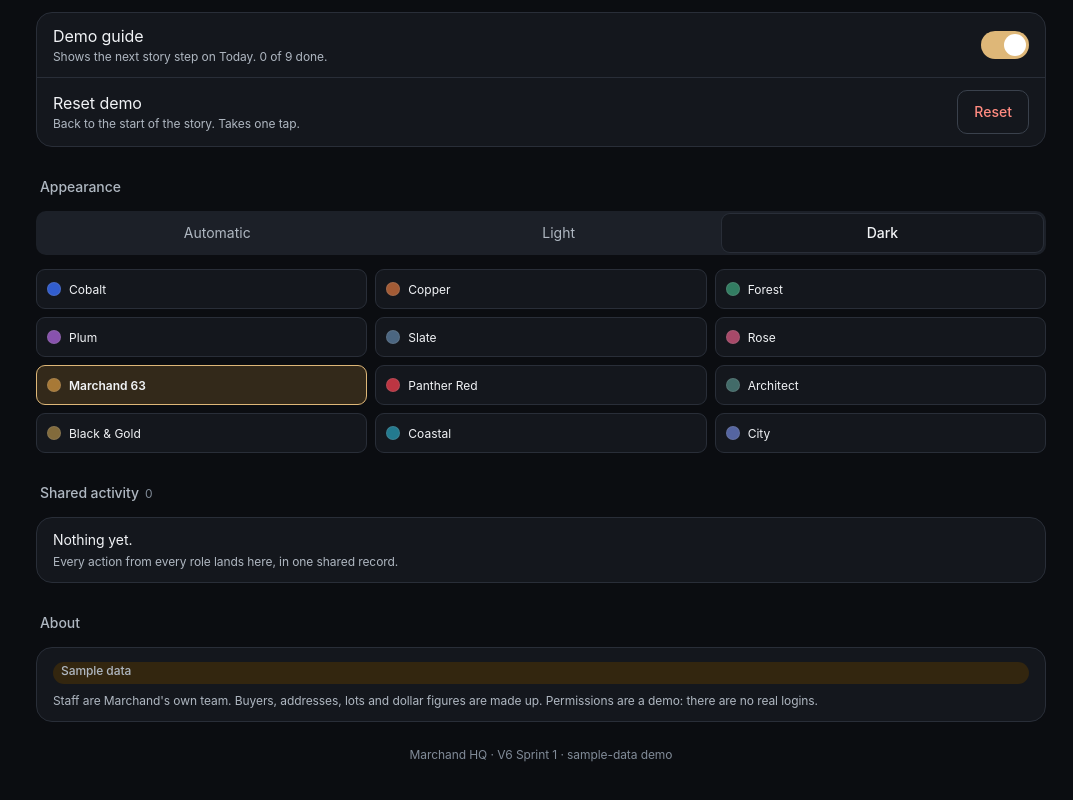
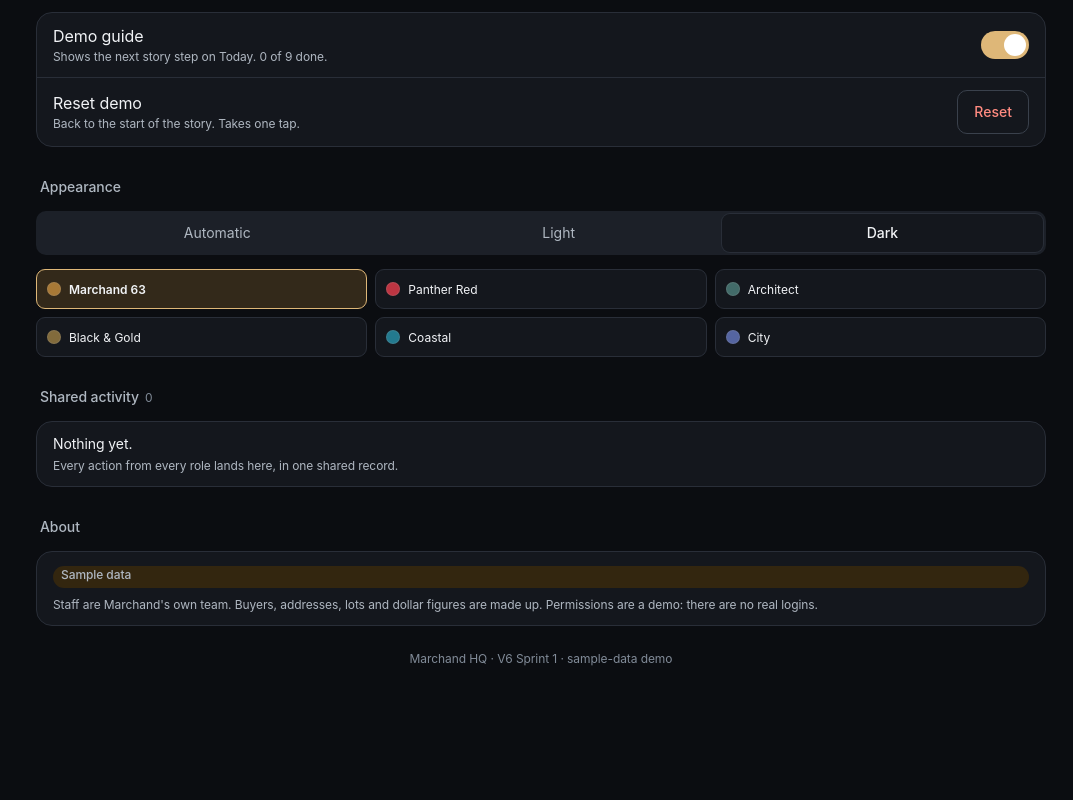
Before and after one commit to AlexChisholm15/marchand-hq, a Next.js app: page /more in a window 1280 px wide. Shown: the part 984-1784 px from the top of the page, without its empty margins (207-1280 px from the left). After the commit the page ends 1692 px from the top, so only its background shows below. Built offline with nearby package versions, Linux system fonts and the light colour scheme.

Commit message:
Simplify appearance to six shared Marchand colourways

```diff
--- a/src/components/Shell.tsx
+++ b/src/components/Shell.tsx
@@ -9,6 +9,7 @@ import s from './shell.module.css';
 import { Button, IconButton, List, Row, SearchBox, Sheet, Skeleton } from './ui';
 import { Logo } from './Logo';
 import { FloatingAsk } from './FloatingAsk';
+import { COLOURWAYS } from '@/lib/palettes';
 import { useStore } from '@/lib/store';
 import { navFor, roleById, ROLES, canSeeMoney, DEMO_HOME_ID, type NavId } from '@/lib/people';
 import { homesFor, STORY } from '@/lib/engine';
@@ -153,20 +154,7 @@ export function Page({ title, sub, back, children }: { title: string; sub?: stri
           {sub && <p className={s.topSub}>{sub}</p>}
         </div>
         <div className={s.topActions}>
-          <ColourwayPicker palette={palette} setPalette={setPalette}>
-              <option value="cobalt">Cobalt</option>
-              <option value="copper">Copper</option>
-              <option value="forest">Forest</option>
-              <option value="plum">Plum</option>
-              <option value="slate">Slate</option>
-              <option value="rose">Rose</option>
-              <option value="marchand63">Marchand 63</option>
-              <option value="panther">Panther Red</option>
-              <option value="architect">Architect</option>
-              <option value="blackgold">Black &amp; Gold</option>
-              <option value="coastal">Coastal</option>
-              <option value="city">City</option>
-          </ColourwayPicker>
+          <ColourwayPicker palette={palette} setPalette={setPalette} />
           <IconButton label="Search homes and tasks" onClick={openSearch}>
             <Search size={20} />
           </IconButton>
@@ -190,19 +178,16 @@ export function Page({ title, sub, back, children }: { title: string; sub?: stri
 }
 
 // Keep the original option values and store action as the single switching path.
-function ColourwayPicker({ palette, setPalette, children }: {
+function ColourwayPicker({ palette, setPalette }: {
   palette: ReturnType<typeof useStore>['palette'];
   setPalette: ReturnType<typeof useStore>['setPalette'];
-  children: ReactNode;
 }) {
   const trigger = useRef<HTMLButtonElement>(null);
   const menu = useRef<HTMLDivElement>(null);
   const id = useId();
   const [open, setOpen] = useState(false);
   const [position, setPosition] = useState({ top: 0, left: 0, maxHeight: 400 });
-  const [label, setLabel] = useState('');
-  const options = useRef<HTMLSelectElement>(null);
-  useEffect(() => { setLabel(options.current?.selectedOptions[0]?.text ?? palette); }, [palette]);
+  const label = COLOURWAYS.find(option => option.id === palette)?.label ?? palette;
   useLayoutEffect(() => {
     if (!open) return;
     const place = () => {
@@ -226,7 +211,6 @@ function ColourwayPicker({ palette, setPalette, children }: {
   }, [open]);
   const close = () => { setOpen(false); trigger.current?.focus(); };
   return <>
-    <select hidden aria-hidden ref={options} value={palette} onChange={e => setPalette(e.target.value as typeof palette)}>{children}</select>
     <button ref={trigger} type="button" className={s.palettePicker} aria-label={`Colourway: ${label || palette}`} aria-haspopup="listbox" aria-expanded={open} aria-controls={open ? id : undefined}
       onClick={() => setOpen(!open)} onKeyDown={e => { if (e.key === 'ArrowDown' || e.key === 'ArrowUp') { e.preventDefault(); setOpen(true); } }}>
       <span className={s.paletteDot} aria-hidden /><span className={s.paletteLabel}>{label || palette}</span><ChevronDown size={14} aria-hidden />
@@ -249,9 +233,9 @@ function ColourwayPicker({ palette, setPalette, children }: {
         } else return;
         if (next >= 0) { e.preventDefault(); items[next].focus(); }
       }}>
-      {Array.from(options.current?.options ?? []).map(option => <button type="button" key={option.value} role="option" aria-selected={option.value === palette} tabIndex={-1} className={s.paletteOption}
-        onClick={() => { setPalette(option.value as typeof palette); close(); }}>
-        <span>{option.text}</span><Check size={14} aria-hidden style={{ visibility: option.value === palette ? 'visible' : 'hidden' }} />
+      {COLOURWAYS.map(option => <button type="button" key={option.id} role="option" aria-selected={option.id === palette} tabIndex={-1} className={s.paletteOption}
+        onClick={() => { setPalette(option.id); close(); }}>
+        <span>{option.label}</span><Check size={14} aria-hidden style={{ visibility: option.id === palette ? 'visible' : 'hidden' }} />
       </button>)}
     </div>, document.body)}
   </>;
--- /dev/null
+++ b/src/lib/palettes.ts
@@ -0,0 +1,17 @@
+export const COLOURWAYS = [
+  {id:'marchand63',label:'Marchand 63',hex:'#a87936'},{id:'panther',label:'Panther Red',hex:'#bd3542'},
+  {id:'architect',label:'Architect',hex:'#426b69'},{id:'blackgold',label:'Black & Gold',hex:'#826b3c'},
+  {id:'coastal',label:'Coastal',hex:'#237a8f'},{id:'city',label:'City',hex:'#5565a1'}
+] as const;
+
+export type Palette = typeof COLOURWAYS[number]['id'];
+
+const legacy = new Map<string, Palette>([
+  ['cobalt', 'city'], ['copper', 'marchand63'], ['forest', 'architect'],
+  ['plum', 'city'], ['slate', 'architect'], ['rose', 'panther'],
+]);
+
+export function restorePalette(value: unknown): Palette {
+  if (typeof value !== 'string') return 'marchand63';
+  return COLOURWAYS.find(item => item.id === value)?.id ?? legacy.get(value) ?? 'marchand63';
+}
--- a/src/lib/store.tsx
+++ b/src/lib/store.tsx
@@ -3,12 +3,10 @@
 import { createContext, useCallback, useContext, useEffect, useMemo, useState, type ReactNode } from 'react';
 import type { DemoEvent, RoleId, State } from './types';
 import { derive, storyProgress } from './engine';
+import { restorePalette, type Palette } from './palettes';
 import { localToday } from './format';
 
 type Theme = 'system' | 'light' | 'dark';
-export type Palette = 'cobalt' | 'copper' | 'forest' | 'plum' | 'slate' | 'rose' | 'marchand63' | 'panther' | 'architect' | 'blackgold' | 'coastal' | 'city';
-const PALETTES: Palette[] = ['cobalt','copper','forest','plum','slate','rose','marchand63','panther','architect','blackgold','coastal','city'];
-
 type Saved = {
   v: 6;
   events: DemoEvent[];
@@ -51,7 +49,7 @@ function load(): Saved {
     const raw = localStorage.getItem(KEY);
     if (!raw) return FRESH;
     const parsed = JSON.parse(raw) as Saved;
-    return parsed.v === 6 ? { ...FRESH, ...parsed, palette: PALETTES.includes(parsed.palette) ? parsed.palette : 'cobalt' } : FRESH;
+    return parsed.v === 6 ? { ...FRESH, ...parsed, palette: restorePalette(parsed.palette) } : FRESH;
   } catch {
     return FRESH;
   }
--- a/src/screens/More.tsx
+++ b/src/screens/More.tsx
@@ -9,17 +9,8 @@ import { Button, List, Pill, Row, Section, Sheet, Tabs } from '@/components/ui';
 import { useStore } from '@/lib/store';
 import { ROLES } from '@/lib/people';
 import { STORY } from '@/lib/engine';
-import type { Palette } from '@/lib/store';
+import { COLOURWAYS } from '@/lib/palettes';
 import { fmtDate, lotLabel } from '@/lib/format';
-
-const COLOURWAYS: {id:Palette;label:string;hex:string}[]=[
-  {id:'cobalt',label:'Cobalt',hex:'#315dce'},{id:'copper',label:'Copper',hex:'#a35b35'},
-  {id:'forest',label:'Forest',hex:'#327d62'},{id:'plum',label:'Plum',hex:'#8852ae'},
-  {id:'slate',label:'Slate',hex:'#4b6681'},{id:'rose',label:'Rose',hex:'#a84969'},
-  {id:'marchand63',label:'Marchand 63',hex:'#a87936'},{id:'panther',label:'Panther Red',hex:'#bd3542'},
-  {id:'architect',label:'Architect',hex:'#426b69'},{id:'blackgold',label:'Black & Gold',hex:'#826b3c'},
-  {id:'coastal',label:'Coastal',hex:'#237a8f'},{id:'city',label:'City',hex:'#5565a1'}
-];
 
 export function More() {
   const { role, setRole, theme, setTheme, palette, setPalette, guide, setGuide, reset, state, story } = useStore();
--- a/src/styles/globals.css
+++ b/src/styles/globals.css
@@ -109,22 +109,6 @@ h3 { font-size: var(--fs-sm); font-weight: 500; }
   *, *::before, *::after { animation-duration: 1ms !important; transition-duration: 1ms !important; }
 }
 
-/* Named accent palettes. All six support the existing light and dark modes. */
-:root[data-palette='cobalt'] { --accent: #315dce; --accent-text: #274ba8; --accent-weak: #eaf0ff; --on-accent: #fff; }
-:root[data-palette='copper'] { --accent: #a35b35; --accent-text: #87451f; --accent-weak: #f8eee7; --on-accent: #fff; }
-:root[data-palette='forest'] { --accent: #327d62; --accent-text: #24684f; --accent-weak: #e4f4eb; --on-accent: #fff; }
-:root[data-palette='plum'] { --accent: #8852ae; --accent-text: #753c99; --accent-weak: #f3eafb; --on-accent: #fff; }
-:root[data-palette='slate'] { --accent: #4b6681; --accent-text: #344e68; --accent-weak: #ebf0f6; --on-accent: #fff; }
-:root[data-palette='rose'] { --accent: #a84969; --accent-text: #983556; --accent-weak: #fdebf1; --on-accent: #fff; }
-:root[data-theme='dark'][data-palette='cobalt'] { --accent: #82a5ff; --accent-text: #a3bdff; --accent-weak: #202b46; --on-accent: #101e39; }
-:root[data-theme='dark'][data-palette='copper'] { --accent: #e1a279; --accent-text: #f1b993; --accent-weak: #33251e; --on-accent: #2a180e; }
-:root[data-theme='dark'][data-palette='forest'] { --accent: #77ccaa; --accent-text: #9ae0c5; --accent-weak: #18342a; --on-accent: #112b20; }
-:root[data-theme='dark'][data-palette='plum'] { --accent: #c598e5; --accent-text: #d8b7f1; --accent-weak: #2c2035; --on-accent: #25142e; }
-:root[data-theme='dark'][data-palette='slate'] { --accent: #9bb6d2; --accent-text: #b6c9df; --accent-weak: #25303e; --on-accent: #172536; }
-:root[data-theme='dark'][data-palette='rose'] { --accent: #ee95b2; --accent-text: #f7adc7; --accent-weak: #3b202d; --on-accent: #2c1220; }
-
-
-/* Recovered V5 colourways. Accents change; standard V6 layout and readable surfaces remain unchanged. */
 :root[data-palette='marchand63'] { --accent:#a87936; --accent-text:#7b5423; --accent-weak:#f5ecdf; --on-accent:#fff; }
 :root[data-palette='panther'] { --accent:#bd3542; --accent-text:#9b2936; --accent-weak:#fae8ec; --on-accent:#fff; }
 :root[data-palette='architect'] { --accent:#426b69; --accent-text:#315754; --accent-weak:#e7f0ee; --on-accent:#fff; }
```
Also changed, not shown: 1 other file (tests, documents, lock files or other folders).
